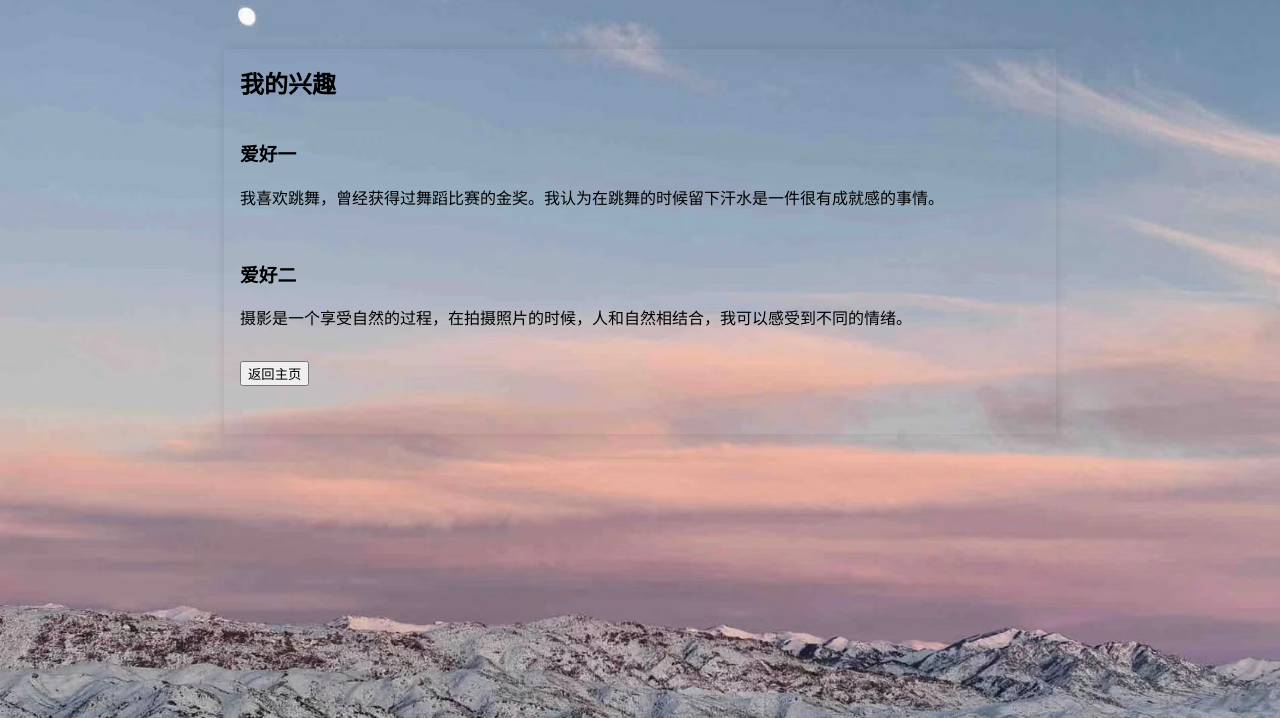
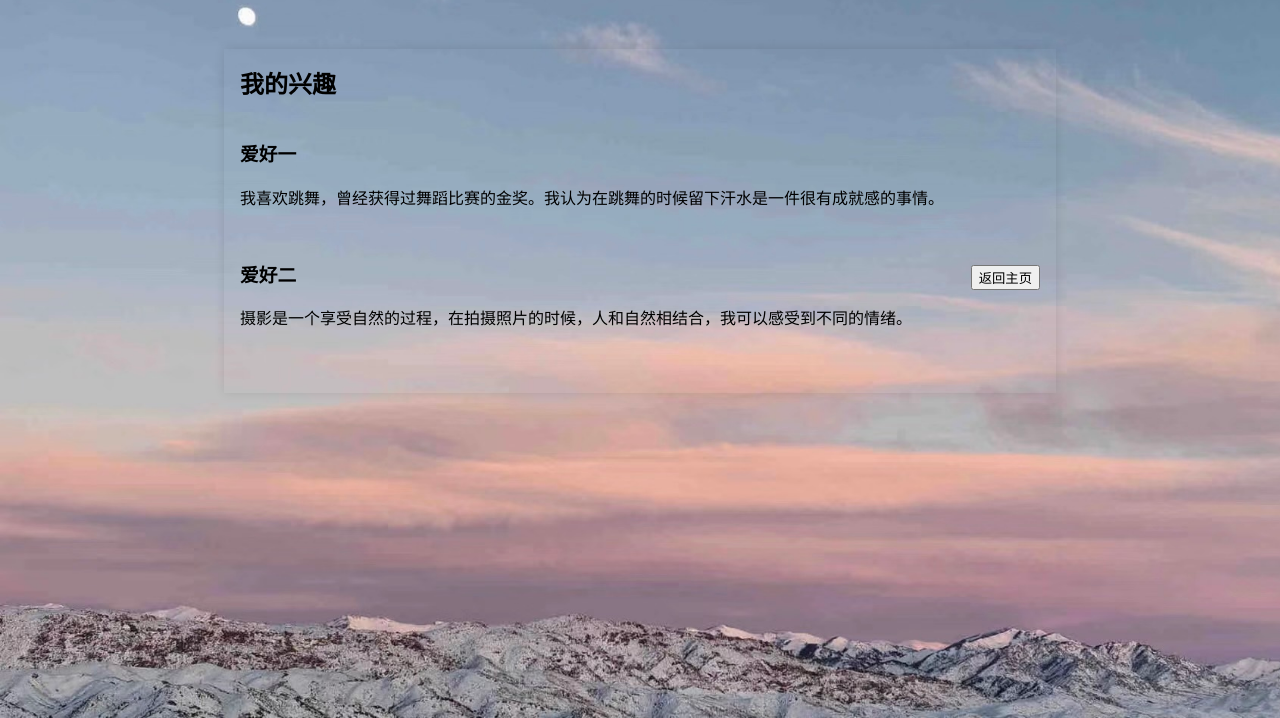
Before and after one commit to mawanting1/Mawanting2.github.io, a plain HTML site: page Aihao.html in a window 1280 px wide. Shown: the part 82-800 px from the top of the page. Drawn offline with Linux system fonts and the light colour scheme.

Commit message:
Update Aihao.html

```diff
--- a/Aihao.html
+++ b/Aihao.html
@@ -74,11 +74,14 @@
                 <div class="hobby-description">
                     <h3>爱好二</h3>
                     <p>摄影是一个享受自然的过程，在拍摄照片的时候，人和自然相结合，我可以感受到不同的情绪。      </p >
-                </div>
+
             </div>
-                <a href="index.html"><button>返回主页</button></a>
             <section>
-        </main>
+              <a href="index.html"><button>返回主页</button>
+            </section></main>
+            <!-- 添加更多爱好项目 -->
+        </section>
+    </main>
 
 </body>
 </html>
```
